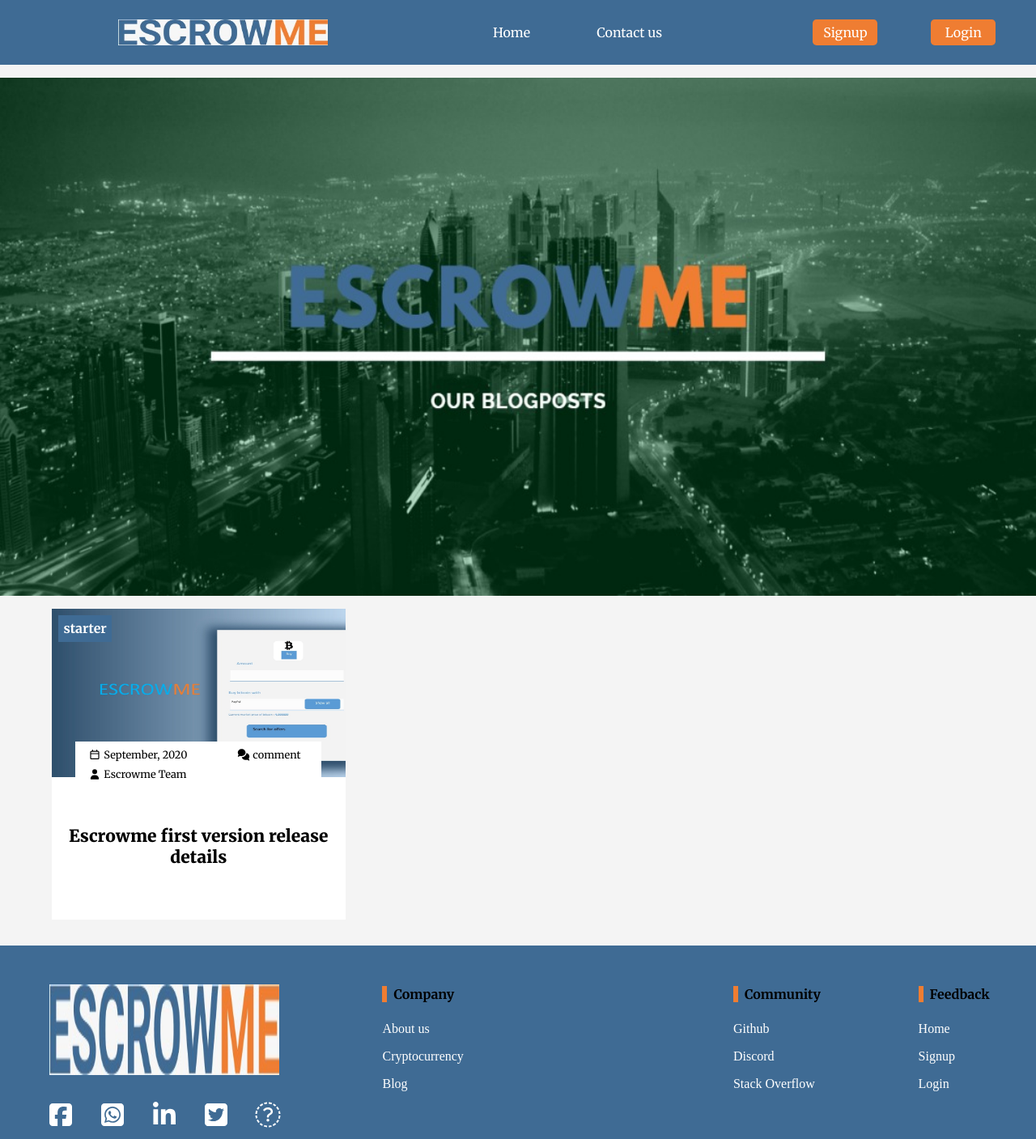
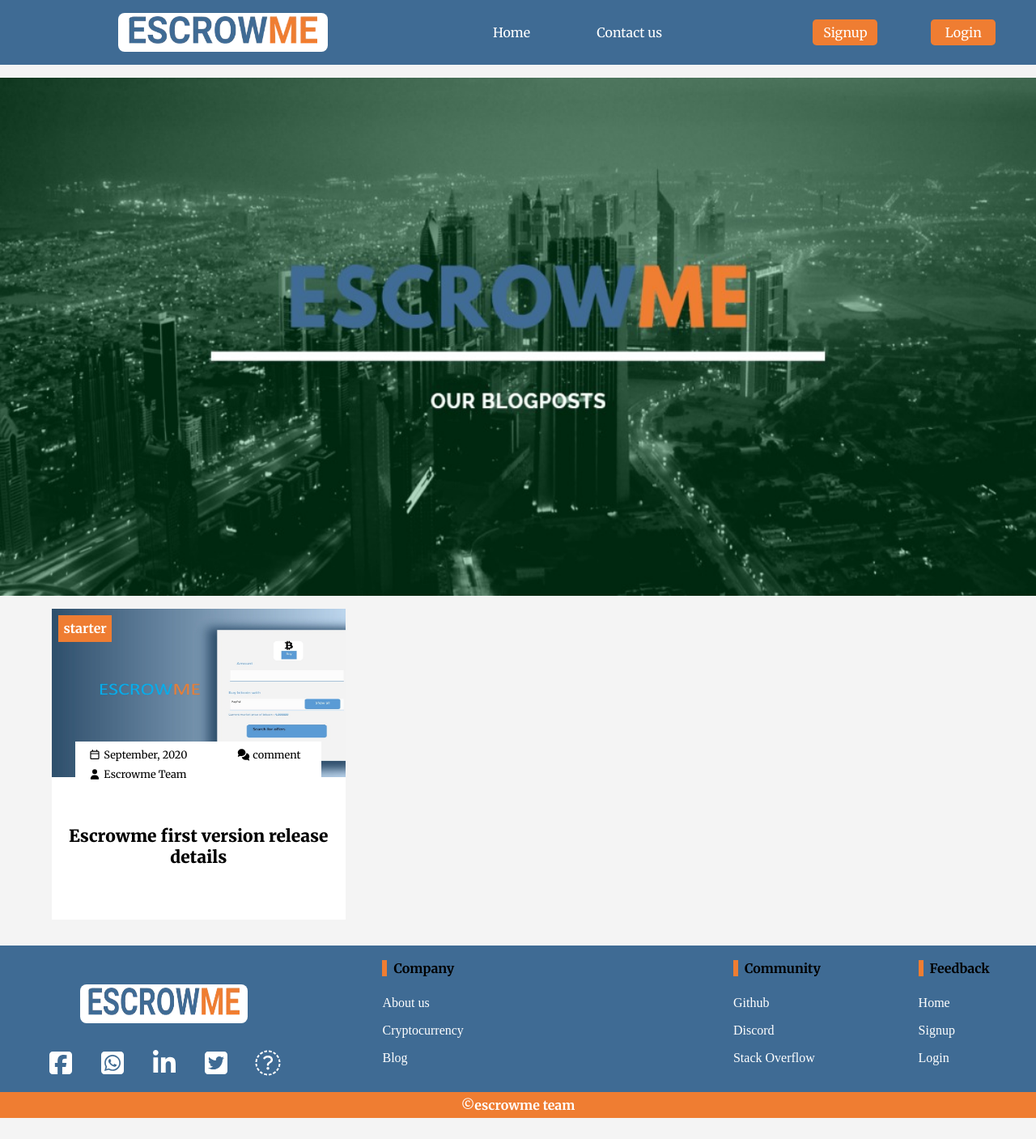
Before and after one commit to Escrowme2020/Escrowme-blog, a website: page public/index.html in a window 1280 px wide. Shown: the top 1407 px of the page at 81% size. After the commit the page ends 1381 px from the top, so only its background shows below. Drawn offline with Linux system fonts and the light colour scheme.

Commit message:
Added a logo

```diff
--- a/public/css/desktop.css
+++ b/public/css/desktop.css
@@ -38,8 +38,10 @@
 }
 
 .logo {
-  height: 2rem;
+  height: 3rem;
   margin: auto 0;
+  background: white;
+  border-radius: .5rem;
   /*color: var(--pri-color);
   background: white;
   font-family: "Merriweather", "Serif";
@@ -52,9 +54,14 @@
 }
 
 .es__logo {
-  width: 100%;
-  height: 100%;
+  width: 90%;
+  height: 70%;
   z-index: 100;
+  margin: auto;
+  position: relative;
+  left: 50%;
+  top: 50%;
+  margin: -35% 0 0 -45%;
 }
 
 .header__menu {
@@ -172,8 +179,10 @@
 
 .footer__logo {
   width: 70%;
-  height: 7rem;
+  height: 3rem;
   margin: 2rem auto;
+  background: white;
+  border-radius: .5rem;
   /*background: white;
   display: grid;
   align-content: center;
@@ -241,7 +250,7 @@
   top: .5rem;
   left: .5rem;
   color: white;
-  background: var(--pri-color);
+  background: var(--pri-2-color);
   padding: .4rem;
   font-family: "Merriweather", "Serif";
   font-weight: 700;
--- a/public/css/mobile.css
+++ b/public/css/mobile.css
@@ -65,6 +65,9 @@
 .logo {
   height: 2rem;
   margin: auto 0;
+  background: white;
+  border-radius: .5rem;
+  /*border: 1px solid black;*/
   /*display: grid;
   align-content: center;
   justify-content: center;
@@ -78,9 +81,13 @@
 }
 
 .es__logo {
-  width: 100%;
-  height: 100%;
+  width: 90%;
+  height: 70%;
   z-index: 100;
+  position: relative;
+  left: 50%;
+  top: 50%;
+  margin: -35% 0 0 -45%;
 }
 
 .header__menu {
@@ -204,6 +211,8 @@
   width: 80%;
   height: 3rem;
   margin: 2rem auto;
+  background: white;
+  border-radius: .5rem;
   /*background: white;
   display: grid;
   align-content: center;
@@ -264,7 +273,7 @@
   top: .5rem;
   left: .5rem;
   color: white;
-  background: var(--pri-color);
+  background: var(--pri-2-color);
   padding: .4rem;
   font-family: "Merriweather", "Serif";
   font-weight: 500;
--- a/public/index.html
+++ b/public/index.html
@@ -16,7 +16,7 @@
     <div class="header">
       <div></div>
       <div class="logo">
-        <img class="es__logo" src="/img/logo-2.jpg">
+        <img class="es__logo" src="/img/logo-2.png">
       </div>
       <div class="hm"></div>
      <div class="header__menu"><a href="/index.html">Home</a></div>
@@ -54,7 +54,7 @@
       <div class="footer__content">
         <div class="footer__content--section">
           <div class="footer__logo">
-            <img class="es__logo" src="/img/logo-2.jpg">
+            <img class="es__logo" src="/img/logo-2.png">
           </div>
           <div class="social__media">
             <a title="Escrowme facebook page" target="_blank" href="https://m.facebook.com/Escrowme-2387271738222517/"><i class="fab fa-facebook-square"></i><span class="space"></span></a>
@@ -75,7 +75,7 @@
         </div>
         <div class="footer__content--section">
           <p>Community</p>
-          <a href="#">Github</a>
+          <a href="https://github.com/Escrowme2020">Github</a>
           <a href="#">Discord</a>
           <a href="#">Stack Overflow</a>
         </div>
```
Also changed, not shown: public/404.html (+3 -3 lines), public/escrowme-first-version-release-details.html (+3 -3 lines), public/img/logo-2.png (added), public/img/logo-3.jpg (renamed from public/img/logo-2.jpg).
